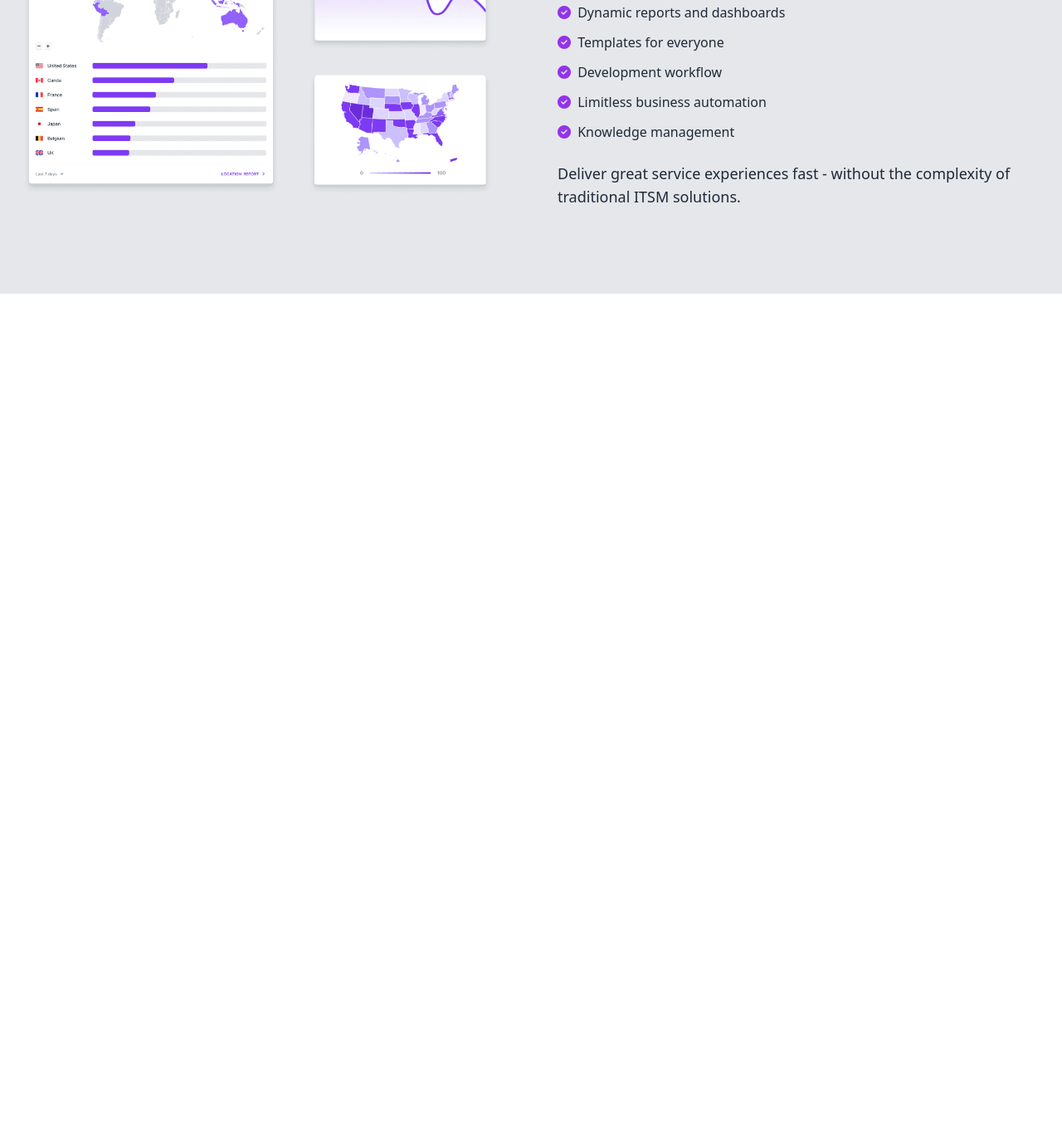
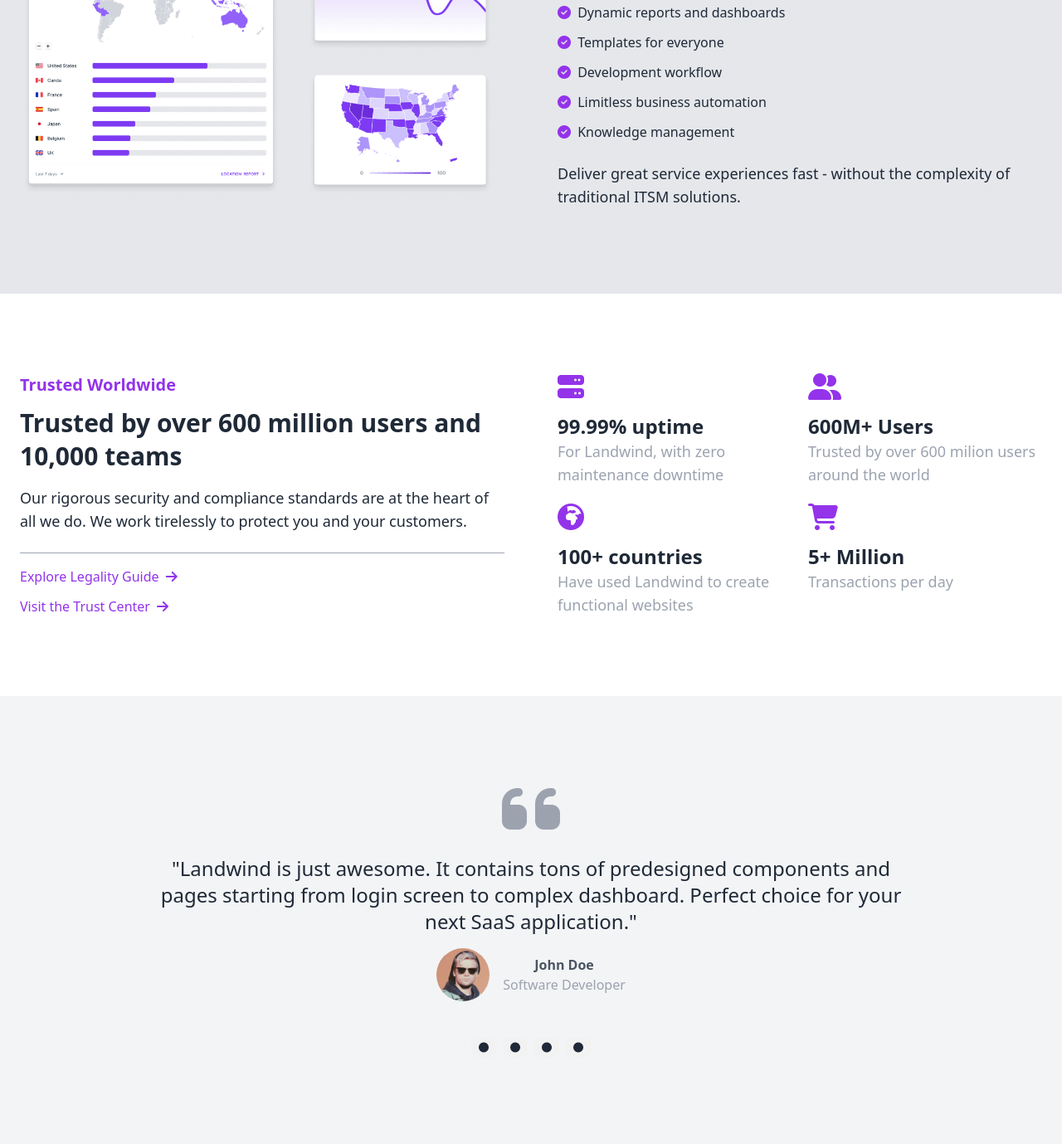
Before and after one commit to MostafaAbobaker/LandwingTailwindCss, a website: page src/index.html in a window 1280 px wide. Shown: the part 1583-2962 px from the top of the page at 83% size. Before the commit the page ends 1937 px from the top, so only its background shows below. Drawn offline with Linux system fonts and the light colour scheme.

Commit message:
add Carousel

```diff
--- a/src/index.html
+++ b/src/index.html
@@ -146,6 +146,110 @@
      </section>
     <!-- End Working tools -->
 
+    <!-- Start Trusted  -->
+    <section class="p-6 py-24  dark:bg-gray-900 dark:text-white">
+      <div class="max-w-screen-xl mx-auto">
+        <div class="container mx-auto grid md:grid-cols-2 gap-16">
+          <div class="">
+            <h5 class="text-purple-600 text-xl font-bold mb-3">Trusted Worldwide</h5>
+            <h2 class="text-3xl font-black leading-10	">Trusted by over 600 million users and 10,000 teams            </h2>
+            <p class="text-lg font-light my-4 pb-6 border-b border-gray-400">Our rigorous security and compliance standards are at the heart of all we do. We work tirelessly to protect you and your customers.            </p>
+            <div class="mb-3">
+              <a href="" class="text-purple-600"> Explore Legality Guide    <i class="fa-solid fa-arrow-right ms-1"></i>              </a>
+            </div>
+            <div class="">
+              <a href="" class="text-purple-600"> Visit the Trust Center    <i class="fa-solid fa-arrow-right ms-1"></i>              </a>
+            </div>
+          </div>
+          <div class=" grid grid-cols-1  sm:grid-cols-2 text-center sm:text-start gap-5">
+            <div class="item">
+              <i class="fa-solid mb-4 fa-server block text-purple-600 fa-2x"></i>
+              <h2 class="text-2xl font-black">99.99% uptime              </h2>
+              <p class="text-lg font-light text-gray-400">For Landwind, with zero maintenance downtime              </p>
+            </div>
+            <div class="item">
+              <i class="fa-solid mb-4 fa-user-group block text-purple-600 fa-2x"></i>
+              <h2 class="text-2xl font-black">600M+ Users             </h2>
+              <p class="text-lg font-light text-gray-400">Trusted by over 600 milion users around the world
+              </p>
+            </div>
+            <div class="item">
+              <i class="fa-solid mb-4 fa-earth-africa block text-purple-600 fa-2x"></i>
+              <h2 class="text-2xl font-black">100+ countries
+              </h2>
+              <p class="text-lg font-light text-gray-400">Have used Landwind to create functional websites
+              </p>
+            </div>
+            <div class="item">
+              <i class="fa-solid mb-4 fa-cart-shopping block text-purple-600 fa-2x"></i>
+              <h2 class="text-2xl font-black">5+ Million
+
+              </h2>
+              <p class="text-lg font-light text-gray-400">Transactions per day
+
+
+              </p>
+            </div>
+          </div>
+        </div>
+      </div>
+     </section>
+    <!-- End Trusted  -->
+
+    <!-- Start  testimonials -->
+    <section class="p-6 py-24 bg-gray-100 dark:bg-gray-800 dark:text-gray-100">
+      <div class="max-w-screen-xl mx-auto">
+        <div class="container mx-auto">
+          <div class="carousel w-full">
+            <div id="item1" class="carousel-item w-full">
+              <div class="content text-center mx-auto">
+              <i class="fa-solid fa-quote-left fa-5x text-gray-400" ></i>
+              <h5 class="w-full sm:w-3/4 xl:w-[70] mx-auto  text-2xl font-medium my-4">"Landwind is just awesome. It contains tons of predesigned components and pages starting from login screen to complex dashboard. Perfect choice for your next SaaS application."
+              </h5>
+              <div class="flex w-fit justify-center mx-auto items-center">
+                <img src="./images/michael-gouch.png" class="w-16 h-16 rounded-full object-cover me-4" />
+                <div class="flex-grow">
+                  <h5 class="text-gray-600 font-bold">John Doe</h5>
+                  <p class="text-gray-400">Software Developer</p>
+                  </div>
+              </div>
+            </div>
+            </div>
+            <div id="item2" class="carousel-item w-full">
+              <img src="./images/photo-1609621838510-5ad474b7d25d.jpg" class="w-full" />
+            </div>
+            <div id="item3" class="carousel-item w-full">
+
+              <div class="content text-center mx-auto">
+              <i class="fa-solid fa-quote-left fa-5x text-gray-400" ></i>
+              <h5 class="w-full sm:w-3/4 xl:w-[70] mx-auto  text-2xl font-medium my-4">"Landwind is just awesome. It contains tons of predesigned components and pages starting from login screen to complex dashboard. Perfect choice for your next SaaS application."
+              </h5>
+              <div class="flex w-fit justify-center mx-auto items-center">
+                <img src="./images/michael-gouch.png" class="w-16 h-16 rounded-full object-cover me-4" />
+                <div class="flex-grow">
+                  <h5 class="text-gray-600 font-bold">John Doe</h5>
+                  <p class="text-gray-400">Software Developer</p>
+                  </div>
+              </div>
+            </div>
+            </div>
+            <div id="item4" class="carousel-item w-full">
+              <img src="./images/photo-1665553365602-b2fb8e5d1707.jpg" class="w-full" />
+            </div>
+          </div>
+          <div class="flex justify-center w-full py-2 gap-2">
+            <a href="#item1" class="btn btn-xs shadow-none hover:shadow-none"><i class="fa-solid fa-circle"></i></a>
+            <a href="#item2" class="btn btn-xs shadow-none hover:shadow-none"><i class="fa-solid fa-circle"></i></a>
+            <a href="#item3" class="btn btn-xs shadow-none hover:shadow-none"><i class="fa-solid fa-circle"></i></a>
+            <a href="#item4" class="btn btn-xs shadow-none hover:shadow-none"><i class="fa-solid fa-circle"></i></a>
+          </div>
+        </div>
+      </div>
+
+    </section>
+
+    <!-- End  testimonials -->
+
      <script src="./js/main.js"></script>
     <!-- <script src="https://cdn.jsdelivr.net/npm/flowbite@3.1.2/dist/flowbite.min.js"></script> -->
   </body>
```
Also changed, not shown: dist/css/style.css, src/images/michael-gouch.png (added), src/images/photo-1414694762283-acccc27bca85.jpg (added), src/images/photo-1609621838510-5ad474b7d25d.jpg (added), src/images/photo-1625726411847-8cbb60cc71e6.jpg (added), src/images/photo-1665553365602-b2fb8e5d1707.jpg (added).
